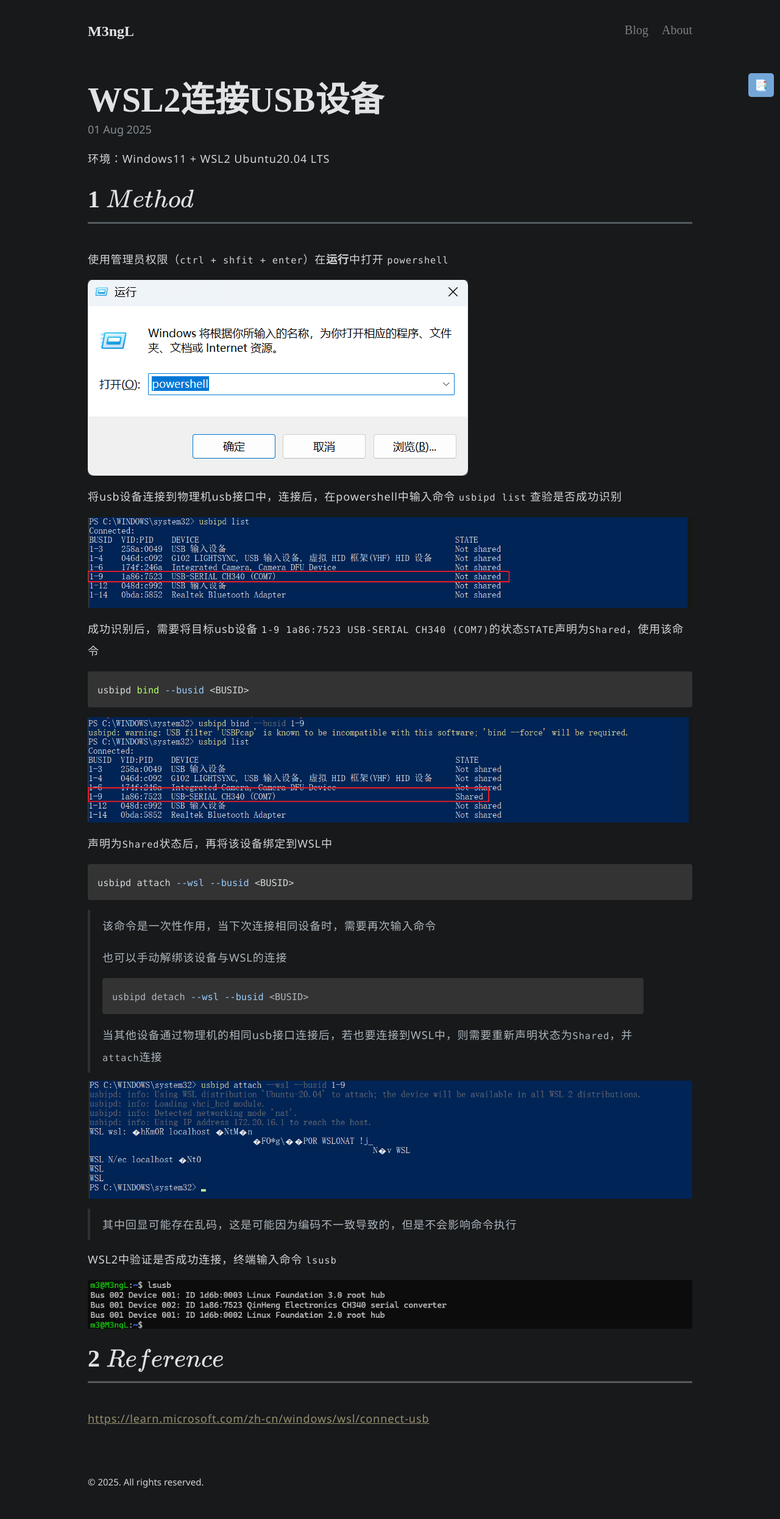
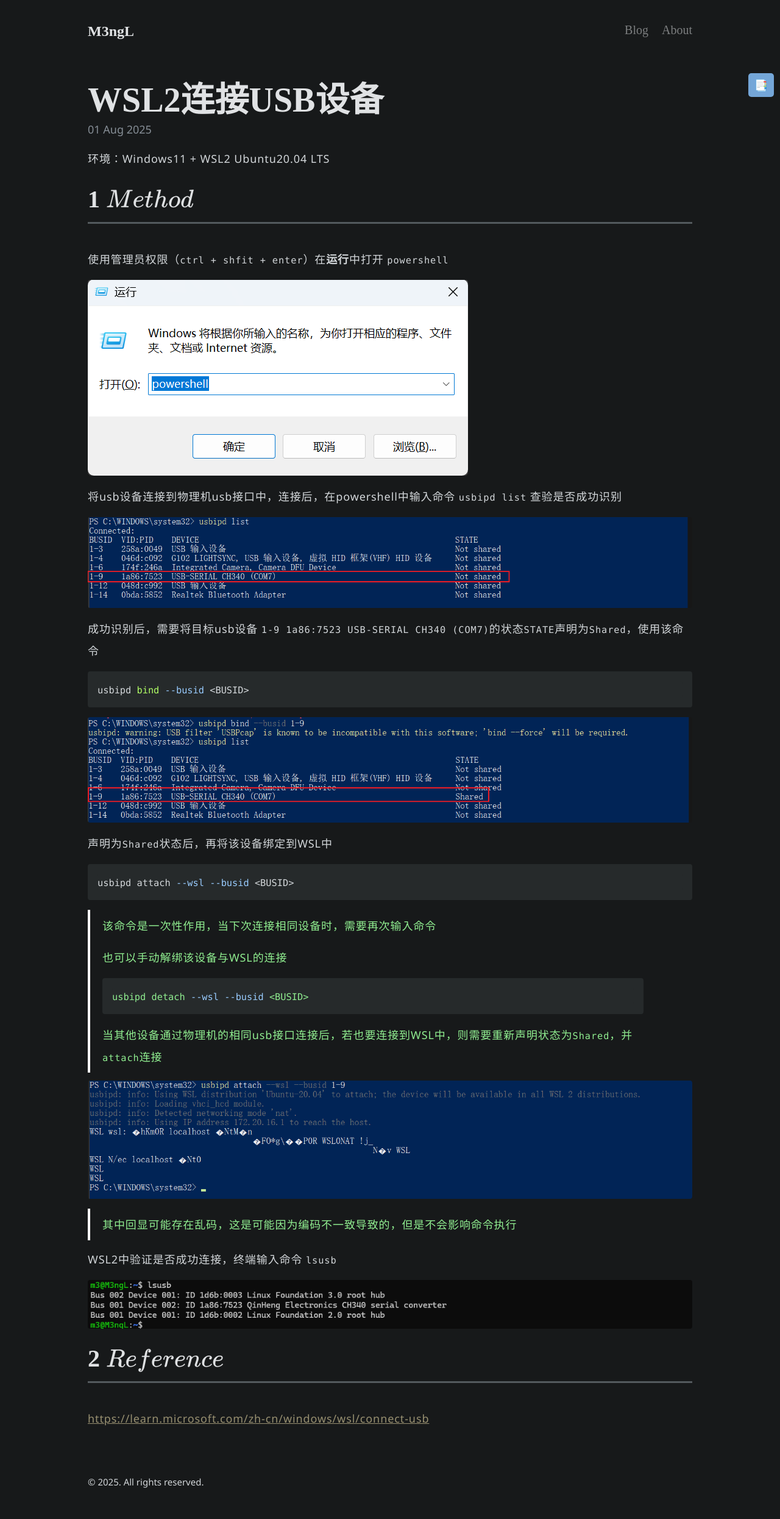
Before and after one commit to M3ngL/M3ngL.github.io, a Jekyll site: the page built from _posts/2025-08-01-WSL2连接USB设备.md, in a window 1280 px wide. Shown: the whole page at 61% size. Built offline with Jekyll 4.4.1, drawn with Linux system fonts in a browser that asks for light colours.

Commit message:
update color in blockquote.

```diff
--- a/_sass/_code.scss
+++ b/_sass/_code.scss
@@ -18,6 +18,7 @@
   margin-bottom: var(--spacer-3);
   overflow: auto;
   scrollbar-color: #555 #222; /* thumb track */
+
   scrollbar-width: 3px;
 }
 
@@ -25,7 +26,8 @@
   padding: var(--spacer);
   margin-bottom: var(--spacer);
   // background-color: var(--code-bg);
-  background-color: #333333;
+  // background-color: #333333;
+  background-color: #262a2b;
   border-radius: var(--border-radius);
 
   pre {
--- a/_sass/_syntax.scss
+++ b/_sass/_syntax.scss
@@ -39,6 +39,7 @@
 .highlight .nv { color: #ff6600; } /* 变量名 - 橙色 */
 .highlight .ow { color: #eee; } /* 运算符（单词形式） - 非常浅的灰色 */
 .highlight .w { color: #555; } /* 空格 - 深灰色 */
+
 .highlight .mf { color: #ffcc66; } /* 浮点数 - 橙黄色 */
 .highlight .mh { color: #ffcc66; } /* 十六进制数 - 橙黄色 */
 .highlight .mi { color: #ffcc66; } /* 整数 - 橙黄色 */
--- a/_sass/_type.scss
+++ b/_sass/_type.scss
@@ -80,8 +80,12 @@
 blockquote {
   padding: .5rem 1rem;
   margin: .8rem 0;
-  color: var(--gray-500);
-  border-left: .25rem solid var(--border-color);
+  // color: var(--gray-500);
+  color: #90EE90;
+
+  // border-left: .25rem solid var(--border-color);
+  border-left: .25rem solid #FFFFFF;
+
 
   p:last-child {
     margin-bottom: 0;
--- a/_sass/_variables.scss
+++ b/_sass/_variables.scss
@@ -5,6 +5,8 @@
   --gray-300: #dee2e6;
   --gray-400: #ced4da;
   --gray-500: #adb5bd;
+  // --gray-500: #FFFFFF;
+
   --gray-600: #868e96;
   --gray-700: #495057;
   --gray-800: #343a40;
```
